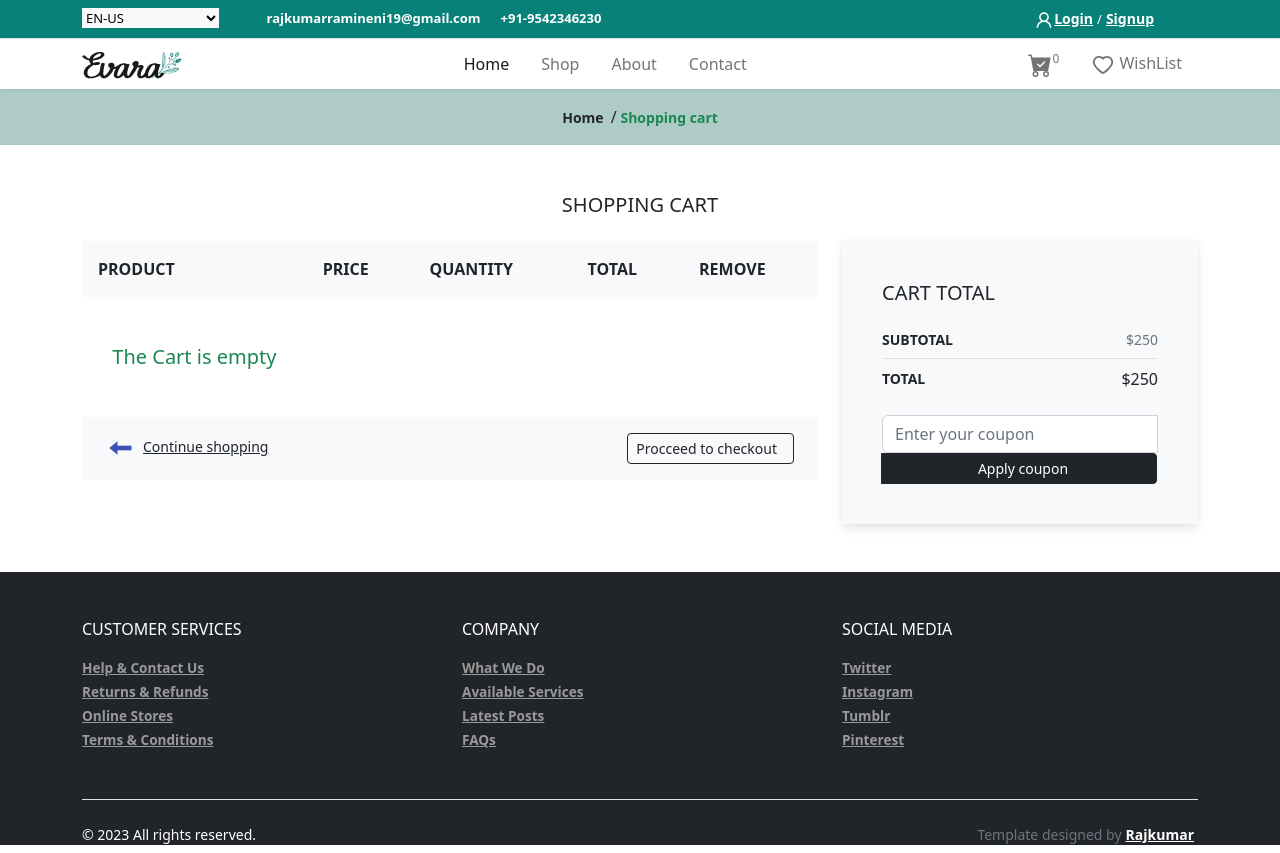
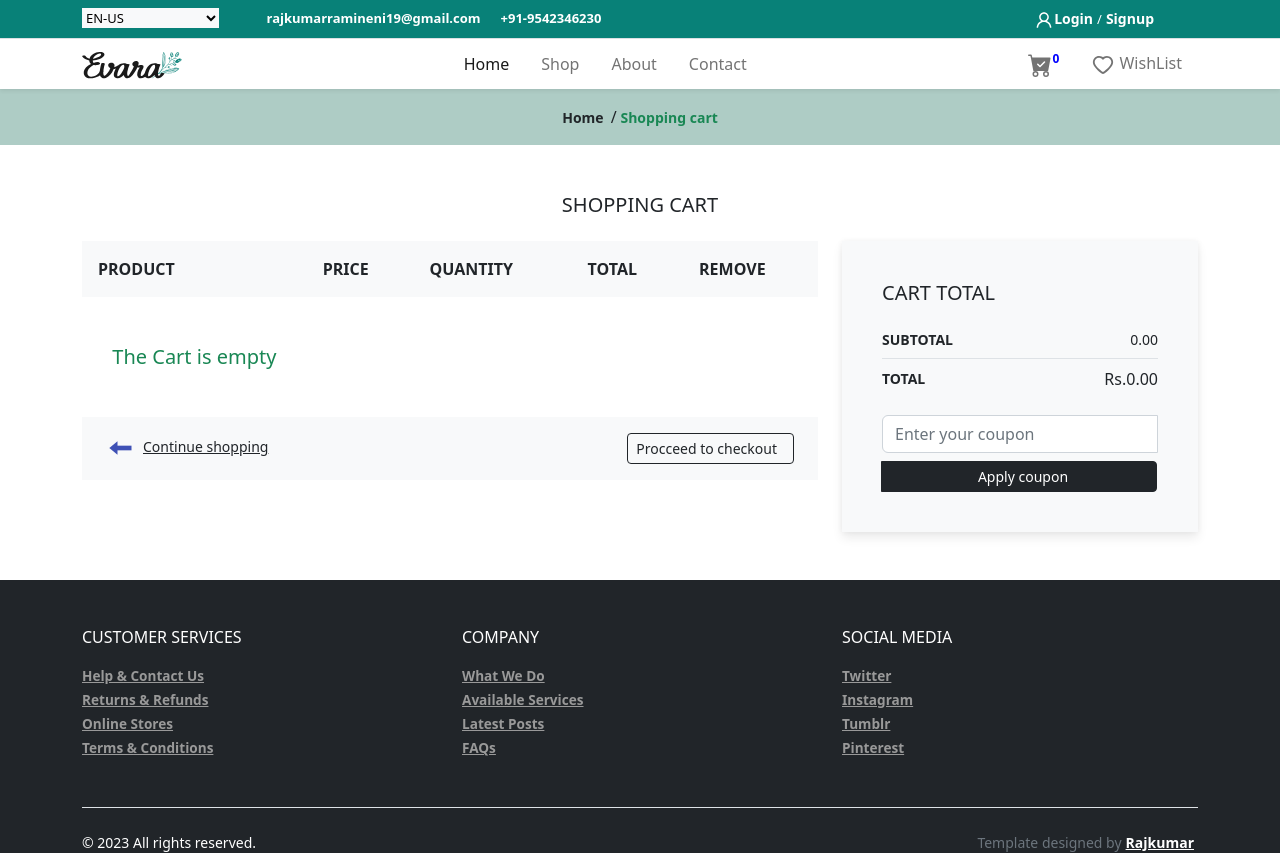
Before and after one commit to RAJKUMAR1993/evara, a React (Create React App) app: page /cart in a window 1280 px wide. Built offline with nearby package versions, Linux system fonts and the light colour scheme.

Commit message:
all changes are done update cart and price total price

```diff
--- a/src/App.css
+++ b/src/App.css
@@ -899,16 +899,30 @@ textarea.form-control-lg {
 .productImageHeight {
   height: 222px !important;
 }
-.counter i{
+.counter i {
   border: 1px solid #000;
   padding: 7px;
   display: inline-block;
   position: relative;
 }
-.cart .table tbody tr td .counter input{
+.cart .table tbody tr td .counter input {
   width: 100px;
-    padding-left:30px;
+  padding-left: 30px;
   height: 40px;
-    outline:none;
+  outline: none;
   box-shadow: none;
 }
+sup {
+  top: -0.5em !important;
+  color: blue;
+  font-size: medium;
+  font-weight: 700;
+}
+
+.btn-infobtn {
+  background-color: #088178;
+}
+
+.mrgintop {
+  margin-top: 12px;
+}
--- a/src/App.js
+++ b/src/App.js
@@ -7,6 +7,7 @@ import {
   Layout,
   Home,
   Shop,
+  ProductList,
   Cart,
   About,
   Contact,
@@ -35,6 +36,8 @@ function App() {
           <Route path="/" element={<Layout />}>
             <Route index element={<Home />} />
             <Route path="shop" element={<Shop />} />
+            <Route path="productList" element={<ProductList />} />
+
             <Route path="cart" element={<Cart />} />
             <Route path="wish-list" element={<Wishlist />} />
             <Route path="about-us" element={<About />} />
--- a/src/componets/Cart.js
+++ b/src/componets/Cart.js
@@ -2,12 +2,7 @@ import React from "react";
 import Meta from "../componets/Meta";
 import Breadcrumb from "../componets/Breadcrumb";
 import CartDetails from "../componets/CartDetails";
-// import { CartContext } from "../context/ProductContext";
 const Cart = () => {
-
-  // const { cart } = useContext(CartContext);
-  // const count = cartCount.cart.length;
-  // console.log(CartDetails, "Cart testing======>");
   return (
     <>
       <Meta title={"Cart"} />
@@ -16,54 +11,7 @@ const Cart = () => {
         <section className="py-5">
           <h3 className=" text-center h5 text-uppercase mb-4">Shopping cart</h3>
           <div className="row">
-            {/* {CartData.map((item) => {
-              const urlImage =
-                item.images && item.images.length > 0
-                  ? item.images[0]
-                  : "No Image";
-              console.log(urlImage);
-              return <CartDetails item={item} key={item.id} image={urlImage} />;
-            })} */}
             <CartDetails />
-            <div className="col-lg-4">
-              <div className="card border-0 rounded-0 p-lg-4 bg-light">
-                <div className="card-body">
-                  <h5 className="text-uppercase mb-4">Cart total</h5>
-                  <ul className="list-unstyled mb-0">
-                    <li className="d-flex align-items-center justify-content-between">
-                      <strong className="text-uppercase small font-weight-bold">
-                        Subtotal
-                      </strong>
-                      <span className="text-muted small">$250</span>
-                    </li>
-                    <li className="border-bottom my-2"></li>
-                    <li className="d-flex align-items-center justify-content-between mb-4">
-                      <strong className="text-uppercase small font-weight-bold">
-                        Total
-                      </strong>
-                      <span>$250</span>
-                    </li>
-                    <li>
-                      <form action="#">
-                        <div className="input-group mb-0">
-                          <input
-                            className="form-control"
-                            type="text"
-                            placeholder="Enter your coupon"
-                          />
-                          <button
-                            className="btn btn-dark btn-sm w-100"
-                            type="submit"
-                          >
-                            <i className="fas fa-gift me-2"></i>Apply coupon
-                          </button>
-                        </div>
-                      </form>
-                    </li>
-                  </ul>
-                </div>
-              </div>
-            </div>
           </div>
         </section>
       </div>
--- a/src/componets/CartDetails.js
+++ b/src/componets/CartDetails.js
@@ -7,7 +7,7 @@ import { CartContext } from "../context/ProductContext";
 
 function CartDetails() {
   const contextData = useContext(CartContext);
-  const { removeProduct, amountIncrease, decreaseAmount } =
+  const { removeProduct, amountIncrease, decreaseAmount, total } =
     useContext(CartContext);
 
   return (
@@ -73,25 +73,30 @@ function CartDetails() {
                               Quantity
                             </span>
                             <div className="quantity">
-                              <div className="quantity">
                               <div className="counter">
-                                  <AiOutlineMinus
+                                <button
+                                  className="btn"
                                   onClick={() => {
                                     decreaseAmount(item.id);
                                   }}
-                                  />
+                                >
+                                  <AiOutlineMinus />
+                                </button>
                                 <input
-                                    className="iform-control form-control-sm border-0 shadow-0 p-0"
+                                  className=" form-control-sm border-0 shadow-0 p-0"
                                   type="text"
-                                    value={item.quantity}
+                                  value={item.amount}
                                   min="0"
                                   max="10"
                                 />
-                                  <AiOutlinePlus
+                                <button
+                                  className="btn"
                                   onClick={() => {
                                     amountIncrease(item.id);
                                   }}
-                                  />
+                                >
+                                  <AiOutlinePlus />
+                                </button>
                               </div>
                               {/* <input
                                 className="form-control form-control-sm border-0 shadow-0 p-0"
@@ -101,11 +106,10 @@ function CartDetails() {
                               /> */}
                             </div>
                           </div>
-                          </div>
                         </td>
                         <td className="p-3 align-middle border-light">
                           <p className="mb-0 small">
-                            {parseFloat(item.quantity * item.price).toFixed(2)}
+                            {parseFloat(item.amount * item.price).toFixed(2)}
                           </p>
                         </td>
                         <td className="p-3 align-middle border-light">
@@ -157,6 +161,45 @@ function CartDetails() {
           </div>
         </div>
       </div>
+      <div className="col-lg-4">
+        <div className="card border-0 rounded-0 p-lg-4 bg-light">
+          <div className="card-body">
+            <h5 className="text-uppercase mb-4">Cart total</h5>
+            <ul className="list-unstyled mb-0">
+              <li className="d-flex align-items-center justify-content-between">
+                <strong className="text-uppercase small font-weight-bold">
+                  Subtotal
+                </strong>
+                <span className="text-dark small">{parseFloat(total).toFixed(2)}</span>
+              </li>
+              <li className="border-bottom my-2"></li>
+              <li className="d-flex align-items-center justify-content-between mb-4">
+                <strong className="text-uppercase small font-weight-bold">
+                  Total
+                </strong>
+                <span>Rs.{parseFloat(total).toFixed(2)}</span>
+              </li>
+              <li>
+                <form action="#">
+                  <div className="input-group mb-0">
+                    <input
+                      className="form-control"
+                      type="text"
+                      placeholder="Enter your coupon"
+                    />
+                    <button
+                      className="btn btn-dark btn-sm w-100  mt-2"
+                      type="submit"
+                    >
+                      <i className="fas fa-gift me-2"></i>Apply coupon
+                    </button>
+                  </div>
+                </form>
+              </li>
+            </ul>
+          </div>
+        </div>
+      </div>
     </>
   );
 }
--- a/src/componets/Navbar.js
+++ b/src/componets/Navbar.js
@@ -1,19 +1,32 @@
 import React, { useContext } from "react";
-import { Link } from "react-router-dom";
+import { Link, useNavigate } from "react-router-dom";
 import { BsFillCartCheckFill } from "react-icons/bs";
 import { AiOutlineUser, AiOutlineHeart } from "react-icons/ai";
+import { CgLogOut } from "react-icons/cg";
+import { toast } from "react-toastify";
+
 import Logo from "../logo/logo.svg";
 import { CartContext } from "../context/ProductContext";
 
 const Navbar = () => {
+  const navigate = useNavigate();
   const cartCount = useContext(CartContext);
   const count = cartCount.cart.length;
+  const userId = localStorage.getItem("userId");
+  const UserName = localStorage.getItem("UserName");
+
+  const logout = () => {
+    localStorage.clear();
+    toast.success("logout Successfully..");
+    navigate("/login");
+  };
+
   return (
     <>
       <div className="superNav border-bottom py-2   d-lg-block">
         <div className="container">
           <div className="row">
-            <div className="col-lg-6 col-md-6 col-sm-12 col-xs-12 centerOnMobile">
+            <div className="col-lg-6 col-md-6 col-sm-12 col-xs-12 centerOnMobile justify-content-around mrgintop ">
               <select className=" me-5 border-0 bg-light w-25">
                 <option value="en-us">EN-US</option>
                 <option value="en-aus">EN-AUS</option>
@@ -24,21 +37,43 @@ const Navbar = () => {
                 <strong>rajkumarramineni19@gmail.com</strong>
               </span>
               <span className="me-3">
-                <i className="fa-solid fa-phone me-1 text-warning"></i>
+                <i className="fa-solid fa-phone me-1 "></i>
                 <strong>+91-9542346230</strong>
               </span>
             </div>
-            <div className="col-lg-6 col-md-6 col-sm-12 col-xs-12 d-none d-lg-block d-md-block-d-sm-block d-xs-none text-end">
-              <span className="me-3">
-                <Link className=" m-1 text-white" to="/login">
-                  <AiOutlineUser className="fs-5" />
+            <div className="col-lg-6 col-md-6 col-sm-12 col-xs-12 d-none d-lg-block d-md-block-d-sm-block d-xs-none mrgintop text-end ">
+              {userId && UserName ? (
+                <span className="me-3 text-decoration-none">
+                  <button
+                    className=" m-1 text-white btn btn-infobtn btn-sm "
+                    onClick={() => logout()}
+                  >
+                    <strong>Logout</strong>
+                    <CgLogOut className="fs-5 text-white m-1" />
+                  </button>
+                  <span className="text-decoration-none m-4">
+                    <strong>{UserName}</strong>
+                  </span>
+                </span>
+              ) : (
+                <span className="me-3 ">
+                  <Link
+                    className=" m-1 text-white text-decoration-none"
+                    to="/login"
+                  >
+                    <AiOutlineUser className="fs-5 " />
                     Login
                   </Link>
                   /
-                <Link className="text-white m-1" to="/signup">
+                  <Link
+                    className="text-white m-1 text-decoration-none"
+                    to="/signup"
+                  >
                     Signup
                   </Link>
                 </span>
+              )}
+
               <span className="me-3">
                 <i className="fa-solid fa-file  text-muted me-2"></i>
               </span>
@@ -48,7 +83,7 @@ const Navbar = () => {
       </div>
       <nav className="navbar navbar-expand-lg bg-white sticky-top navbar-light p-1 shadow-sm">
         <div className="container">
-          <Link className="navbar-brand" to="/">
+          <Link className="navbar-brand " to="/">
             {Logo ? (
               <img src={Logo} alt="no-ime" className="w50 height_image" />
             ) : (
--- a/src/context/ProductContext.js
+++ b/src/context/ProductContext.js
@@ -1,4 +1,4 @@
-import React, { useState } from "react";
+import React, { useEffect, useState } from "react";
 // import { AiFillAppstore } from "react-icons/ai";
 import { addToCartData, cartRemoveAll } from "../apis/api";
 import { toast } from "react-toastify";
@@ -9,20 +9,58 @@ export const CartContext = React.createContext({});
 
 const CartProvider = ({ children }) => {
   const [cart, setCart] = useState([]);
+  const [itemAmount, setItemAmount] = useState(0);
+  const [total, setTotal] = useState(0);
+  // update Item Amount
+
+  useEffect(() => {
+    const total = cart.reduce((accumlator, currentItemAmount) => {
+      return accumlator + currentItemAmount.price * currentItemAmount.amount;
+    }, 0);
+    setTotal(total);
+  }, [cart]);
+
+  useEffect(() => {
+    if (cart) {
+      const amount = cart.reduce((accumlator, currentItemAmount) => {
+        return accumlator + currentItemAmount.amount;
+      }, 0);
+      setItemAmount(amount);
+    }
+  }, [cart]);
 
   //addToCart
-  const addToCart = async (cartData) => {
+  const addToCart = async (cartData, id) => {
     try {
       const response = await addToCartData(cartData);
+      if ((response.status = 200)) {
+        const newItem = { ...cartData, amount: 1 };
 
-      if ((response.status = 200)) {
+        //item already in the cart
+        const cartItem = cart.find((item) => {
+          return item.id === id;
+        });
+        //if cart item already in the cart
+        if (cartItem) {
+          const newCart = [...cart].map((item) => {
+            if (item.id === id) {
+              return { ...item, amount: cartItem.amount + 1 };
+            } else {
+              return item;
+            }
+          });
+          // console.log(amount);
+          setCart(newCart);
+        } else {
+          setCart([...cart, newItem]);
+        }
         toast.success("Product added to cart successfully");
-        setCart([...cart, { ...cartData, quantity: 1 }]);
       }
+
+      //
     } catch (error) {
       console.log(error);
     }
-    setCart([...cart, { ...cartData, quantity: 1 }]);
     localStorage.setItem("Cart", cart.length);
   };
 
@@ -45,17 +83,38 @@ const CartProvider = ({ children }) => {
 
   //Increase Amount
   const amountIncrease = (id) => {
-    const inAmount = cart.find((inAmount, index) => inAmount.id === id);
-    addToCart(inAmount, id);
+    const cartItem = cart.find((item) => item.id === id);
+    // console.log(item);
+    addToCart(cartItem, id);
+    //toast.info("Cart Update successfully");
   };
   //decrease Amount
   const decreaseAmount = (id) => {
-    console.log(id, "decreaseAmount");
+    const cartItem = cart.find((item) => {
+      return item.id === id;
+    });
+    if (cartItem) {
+      const newCart = cart.map((item) => {
+        if (item.id === id) {
+          return { ...item, amount: cartItem.amount - 1 };
+        } else {
+          return item;
+        }
+      });
+      setCart(newCart);
+    } else {
+      if (cartItem.amount > 2) {
+        console.log("No Data");
+      }
+    }
+    console.log(cartItem);
   };
   return (
     <CartContext.Provider
       value={{
         cart,
+        itemAmount,
+        total,
         addToCart,
         removeProduct,
         amountIncrease,
```
Also changed, not shown: src/componets/Index.js (+14 -1 lines), src/componets/Login.js (+6 -2 lines), src/componets/ProductList.js (+8 -2 lines), src/componets/Products.js (+13 -8 lines). Lines whose indentation alone changed are shown as unchanged.
